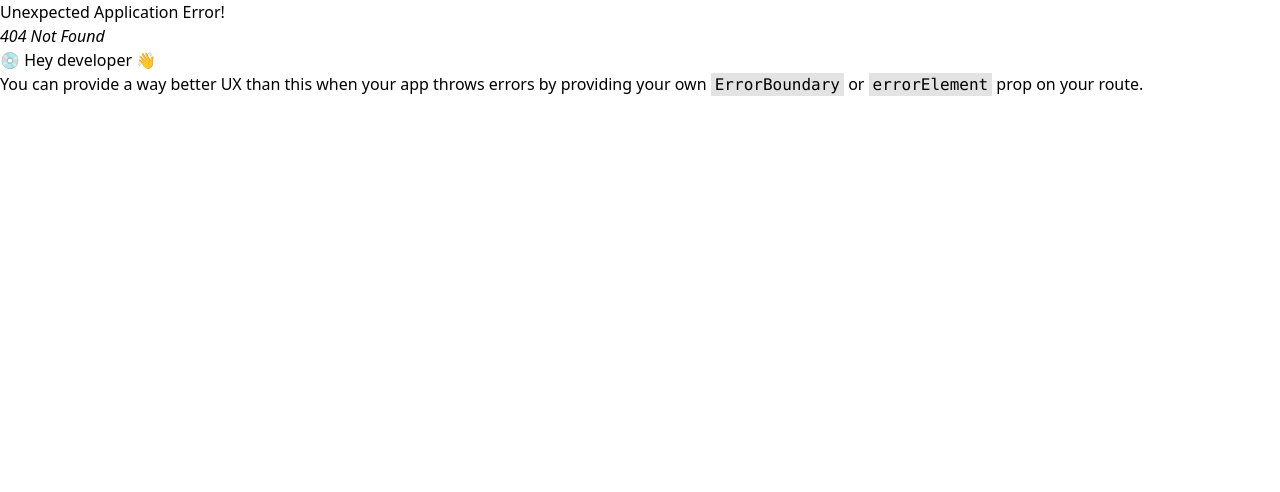
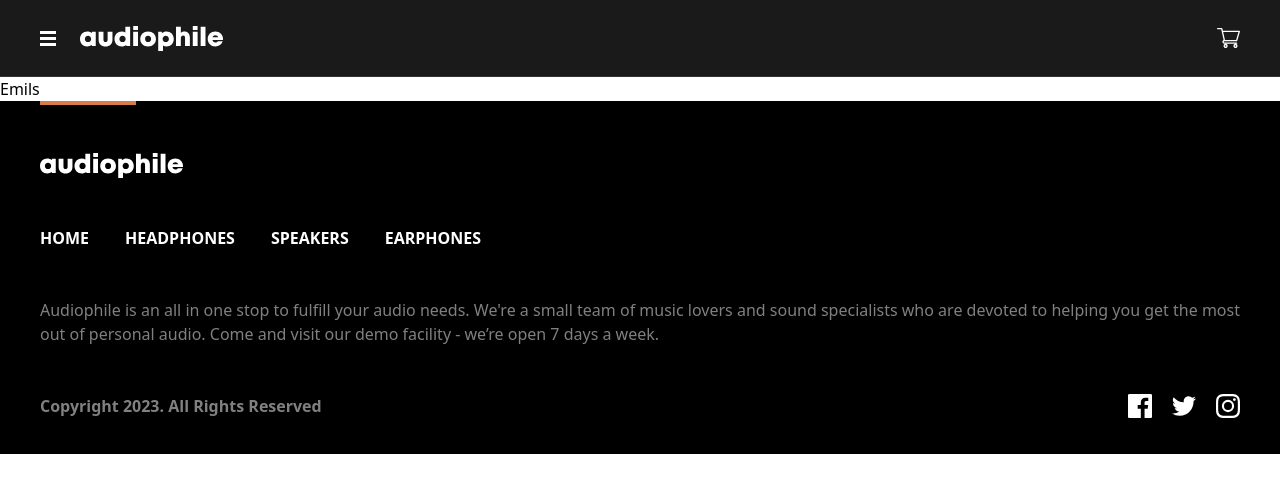
Before and after one commit to EmilFerdinanA/audiophile, a React (Vite) app: page /detail/1 in a window 1280 px wide. Before the commit this address had no page. Shown: the top 492 px of the page. Built offline with nearby package versions, Linux system fonts and the light colour scheme.

Commit message:
add product detail page

```diff
--- a/src/Pages/Category/Content/Desktop/Content.tsx
+++ b/src/Pages/Category/Content/Desktop/Content.tsx
@@ -1,5 +1,5 @@
 import { ButtonSeeProduct } from "@/components/ButtonSeeProduct";
-import { data } from "@/data/Category/Category";
+import { data } from "@/data/Category";
 import { useParams } from "react-router-dom";
 import { ICategory } from "@/constant/Category";
 // import { ButtonSeeProduct } from "@/components/ButtonSeeProduct"
--- a/src/Pages/Category/Content/Mobile/Content.tsx
+++ b/src/Pages/Category/Content/Mobile/Content.tsx
@@ -1,5 +1,5 @@
 import { ButtonSeeProduct } from "@/components/ButtonSeeProduct";
-import { data } from "@/data/Category/Category";
+import { data } from "@/data/Category";
 import { useParams } from "react-router-dom";
 import { ICategory } from "@/constant/Category";
 
--- a/src/Pages/Category/Hero/Index.tsx
+++ b/src/Pages/Category/Hero/Index.tsx
@@ -1,7 +1,12 @@
+import { useParams } from "react-router-dom";
+
 export const Hero = () => {
+  const param = useParams();
   return (
     <section className="bg-[#1a1a1a] text-senary font-bold text-3xl h-24 sm:h-64 flex justify-center items-center">
-      <span className="text-3xl sm:text-5xl font-bold">HEADPHONES</span>
+      <span className="text-3xl sm:text-5xl font-bold">
+        {param.category?.toLocaleUpperCase()}
+      </span>
     </section>
   );
 };
--- /dev/null
+++ b/src/Pages/ProductDetail/Index.tsx
@@ -0,0 +1,9 @@
+import { ProductDetailMobile } from "./Mobile/ProductDetail";
+
+export const ProductDetail = () => {
+  return (
+    <div>
+      <ProductDetailMobile />
+    </div>
+  );
+};
--- /dev/null
+++ b/src/Pages/ProductDetail/Mobile/ProductDetail.tsx
@@ -0,0 +1,3 @@
+export const ProductDetailMobile = () => {
+  return <div>Emils</div>;
+};
```
Also changed, not shown: src/router/Index.tsx (+9 -1 lines), src/data/Category.ts (renamed from src/data/Category/Category.ts), src/data/Products.ts (added).
